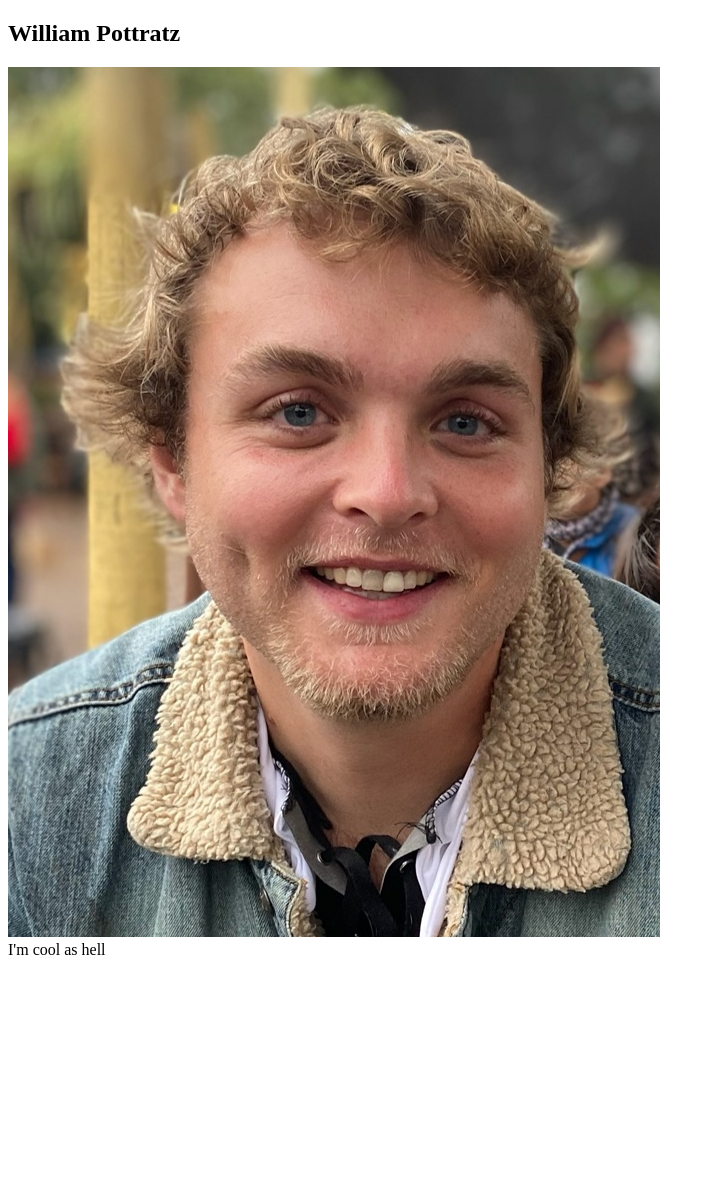
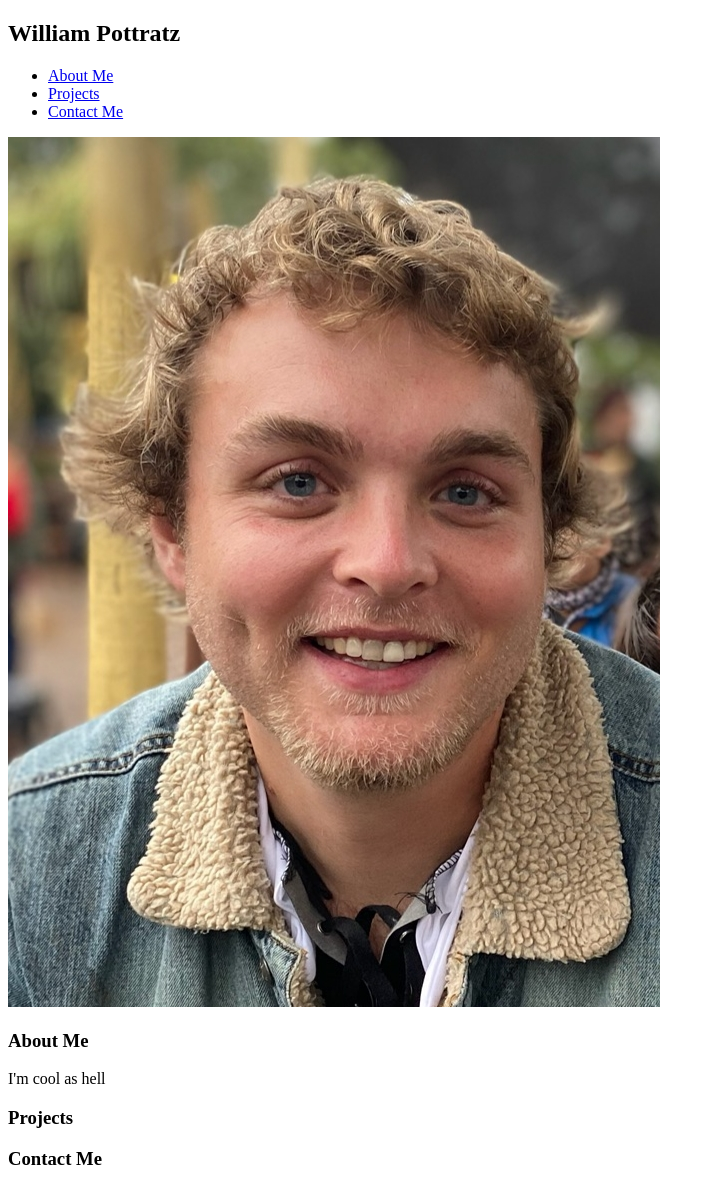
Before and after one commit to WilliamThinkful/Portfolio1, a plain HTML site: page index.html in a window 1280 px wide. Shown: the whole page, without its empty margins (0-715 px from the left). Before the commit the page ends 967 px from the top, so only its background shows below. Drawn offline with Linux system fonts and the light colour scheme.

Commit message:
nav functionality added

```diff
--- a/index.html
+++ b/index.html
@@ -9,11 +9,25 @@
 </head>
 <body>
     <h2>William Pottratz</h2>
+<nav><ul>
+    <li><a href="about-me">About Me</a></li>
+    <li><a href="projects">Projects</a></li>
+    <li><a href="contact-me">Contact Me</a></li>
+</ul>
     <section>
         <img src= "./image/profile.jpg" alt="profile picture">
     </section>
     <main>
+        <div class="about-me">
+            <h3>About Me</h3>
         I'm cool as hell
+        </div>
+        <div class="projects">
+            <h3>Projects</h3>
+        </div>
+        <div class="contact-me">
+            <h3>Contact Me</h3>
+        </div>
     </main>
 </body>
 </html>
```
